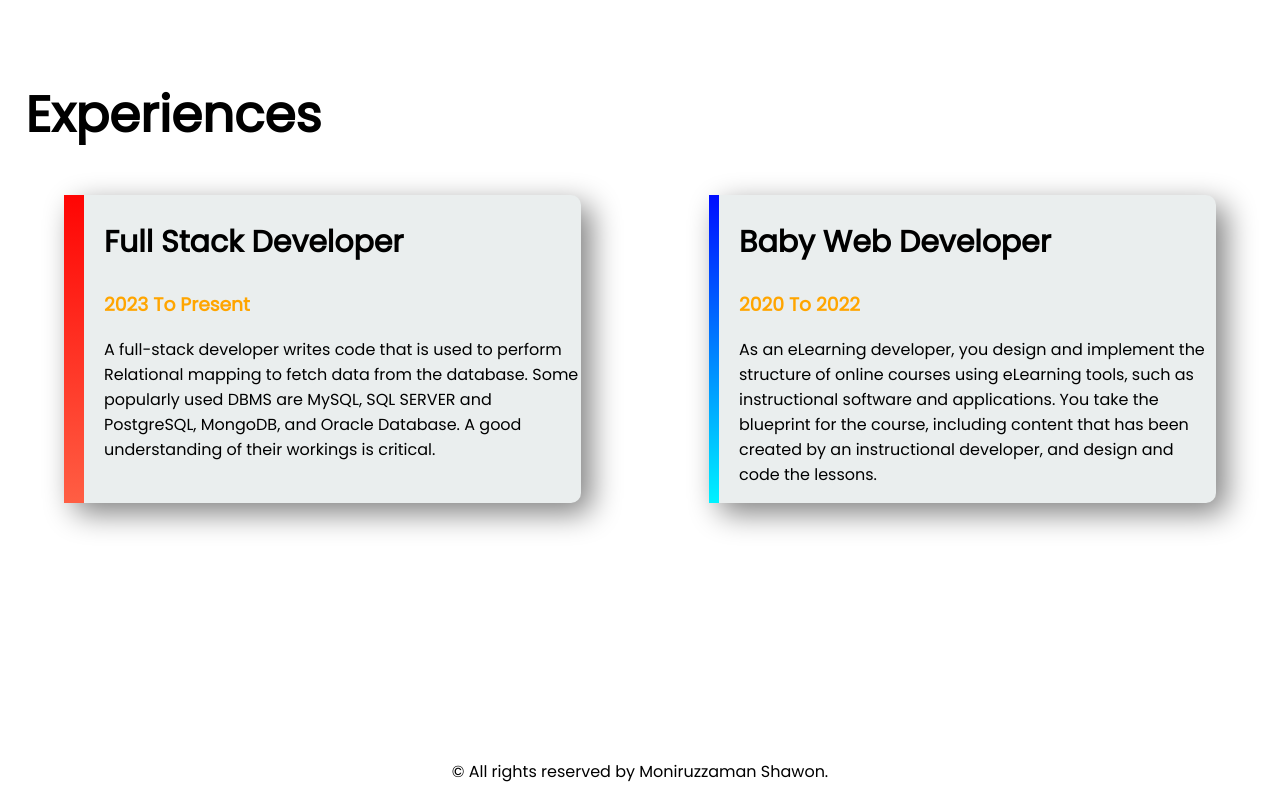
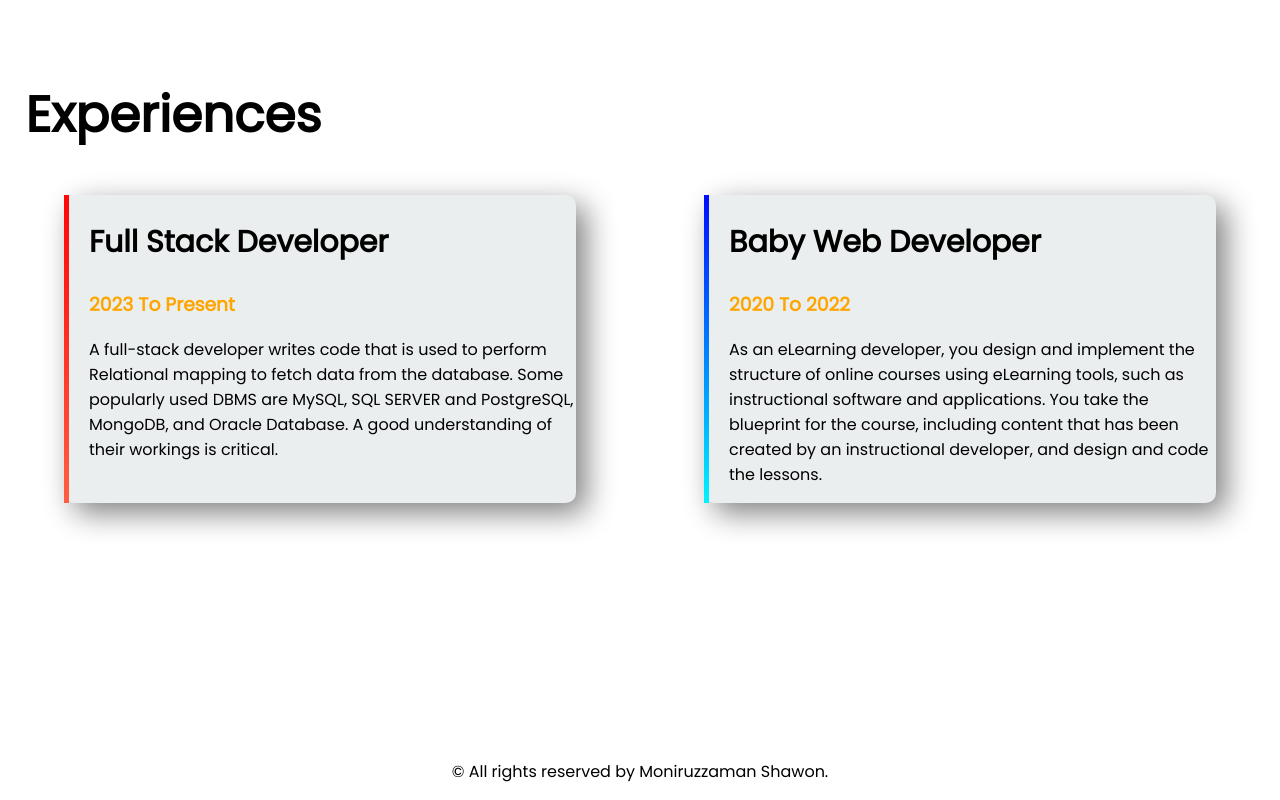
Before and after one commit to Moniruzzaman-Shawon/Portfulio_practice, a plain HTML site: page index.html in a window 1280 px wide. Shown: the part 1335-2135 px from the top of the page. Drawn offline with Linux system fonts and the light colour scheme.

Commit message:
color border correction

```diff
--- a/style.css
+++ b/style.css
@@ -76,13 +76,13 @@ h3 {
 }
 
 #baby-web-developer {
-    border-left: 10px solid;
+    border-left: 5px solid;
     border-image: linear-gradient(blue, cyan);
     border-image-slice: 5%;
 }
 
 #full-experience {
-    border-left: 20px solid;
+    border-left: 5px solid;
     border-image: linear-gradient(red, tomato);
     border-image-slice: 5%;
 }
```
